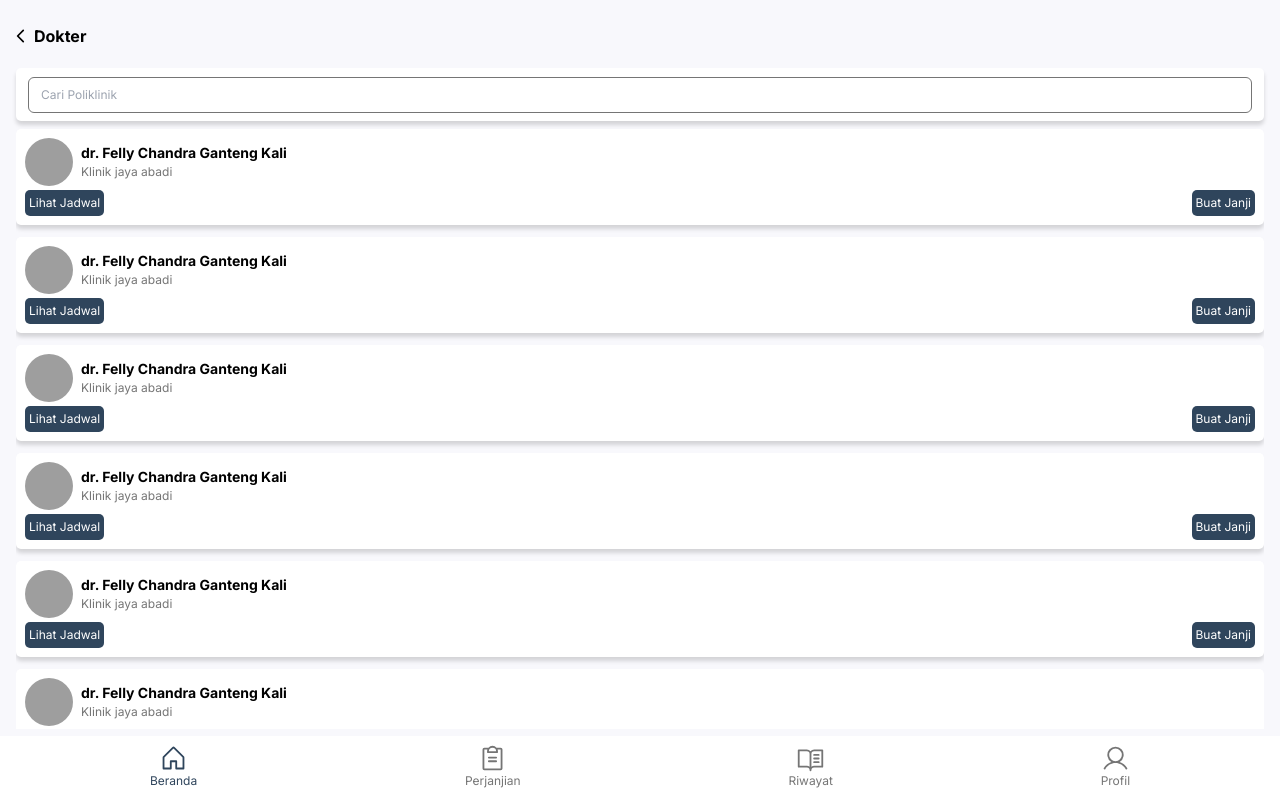
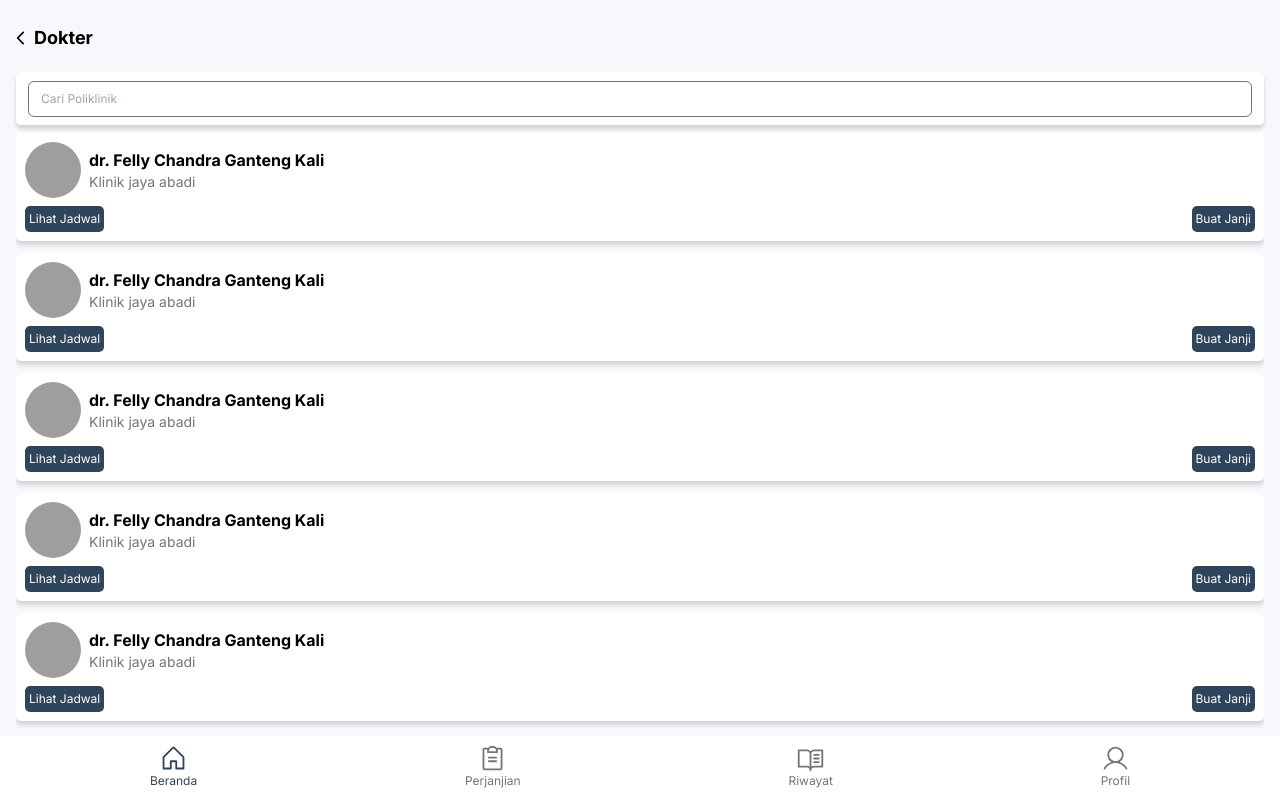
Before and after one commit to fellychandra/bigsapp, a Next.js app: page /beranda/poliklinik/dokter in a window 1280 px wide. Built offline with nearby package versions, Linux system fonts and the light colour scheme; grey boxes are pictures that could not be loaded.

Commit message:
dokter button

```diff
--- a/app/beranda/page.js
+++ b/app/beranda/page.js
@@ -15,7 +15,7 @@ export default function Beranda() {
                 </section>
                 <section>
                     <div className='py-2'>
-                        <div className='text-base font-bold pb-1'>Menu</div>
+                        <div className='text-lg font-bold pb-1'>Menu</div>
                         <div className='grid grid-cols-2 gap-3  place-items-center justify-center py-[9px] px-2 sm:px-2 bg-white h-[213px] w-full shadow-custom rounded-[5px]'>
                             <Menu style={'bg-pink1 h-full w-full'} teks={"Poliklinik"} link={"/beranda/poliklinik"} />
                             <Menu style={'bg-pink2 h-full w-full'} teks={"Info Layanan"} link={"/beranda//info-layanan"} />
@@ -26,7 +26,7 @@ export default function Beranda() {
                 </section>
                 <section className='mb-14'>
                     <div className='py-2'>
-                        <div className='text-base font-bold pb-1'>Dokter Tersedia</div>
+                        <div className='text-lg font-bold pb-1'>Dokter Tersedia</div>
                         <div className='grid grid-cols-1 gap-3'>
                             <Card style={'bg-white h-[69px] w-full items-center'} data={""} />
                             <Card style={'bg-white h-[69px] w-full items-center'} data={""} />
--- a/app/beranda/poliklinik/dokter/page.js
+++ b/app/beranda/poliklinik/dokter/page.js
@@ -9,7 +9,7 @@ const Dokter = () => {
         <>
             <div className='px-2'>
                 <section className='mt-5'>
-                    <Link href={'/beranda'} className='flex items-center p-1 font-bold text-base gap-1'>
+                    <Link href={'/beranda'} className='flex items-center p-1 font-bold text-lg gap-1'>
                         <CaretLeft size={18} weight='bold' />
                         <div className=''>
                             Dokter
--- a/app/beranda/poliklinik/page.js
+++ b/app/beranda/poliklinik/page.js
@@ -9,7 +9,7 @@ const Poliklinik = () => {
     <>
       <div className='px-2'>
         <section className='mt-5'>
-          <Link href={'/beranda'} className='flex items-center p-1 font-bold text-base gap-1'>
+          <Link href={'/beranda'} className='flex items-center p-1 font-bold text-lg gap-1'>
             <CaretLeft size={18} weight='bold' />
             <div className=''>
               Poliklinik
--- a/components/card/index.js
+++ b/components/card/index.js
@@ -14,16 +14,16 @@ const Card = ({ style, data }) => {
         <>
             <div className={`${style} grid grid-cols-1 p-[9px] shadow-custom rounded-[5px] cursor-pointer`}>
                 <div className="flex items-center">
-                    <div style={{ backgroundImage: `url(${slides[0].url})` }} className='rounded-full w-12 h-12 bg-center bg-cover flex justify-center'>
+                    <div style={{ backgroundImage: `url(${slides[0].url})` }} className='rounded-full w-14 h-14 bg-center bg-cover flex justify-center'>
                     </div>
                     <div className='items-center ml-2'>
-                        <div className='font-bold text-sm'>dr. Felly Chandra Ganteng Kali </div>
-                        <div className='text-abutext font-normal text-[12px]'>Klinik jaya abadi </div>
+                        <div className='font-bold text-base'>dr. Felly Chandra Ganteng Kali </div>
+                        <div className='text-abutext font-normal text-sm'>Klinik jaya abadi </div>
                     </div>
                 </div>
                 {
                     pathName.includes('dokter') && (
-                        <div className='flex justify-between pt-1'>
+                        <div className='flex justify-between pt-2'>
                             <div className='bg-primary1 p-1 rounded-[5px] font-normal text-[12px] text-white'>Lihat Jadwal</div>
                             <div className='bg-primary1 p-1 rounded-[5px] font-normal text-[12px] text-white'>Buat Janji</div>
                         </div>
```
